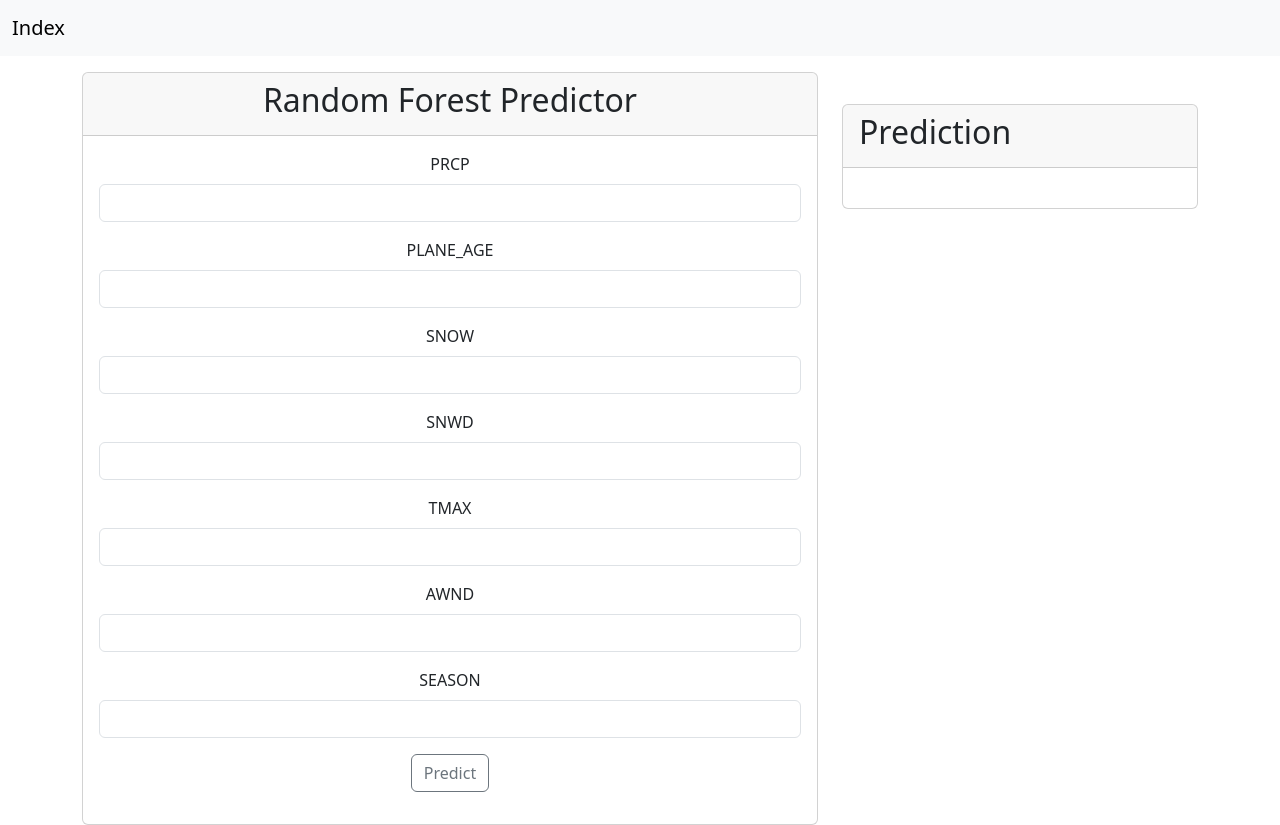
After one commit to Coke-GalPi/Deploy, a Flask app: template templates/randomForest.html in a window 1280 px wide. The commit adds this page. Run offline with Flask 3, Linux system fonts and the light colour scheme; the template is opened without the code that fills it, so the values that code supplies are empty.

Commit message:
solucion de carga de modelos

```diff
--- a/app/__init__.py
+++ /dev/null
@@ -1,6 +0,0 @@
-from flask import Flask
-
-app = Flask(__name__)
-app.config.from_object('config')
-
-from app import routes, models
--- a/config.py
+++ /dev/null
@@ -1,6 +0,0 @@
-import os
-
-basedir = os.path.abspath(os.path.dirname(__file__))
-
-class Config:
-    SECRET_KEY = os.environ.get('SECRET_KEY') or 'you-will-never-guess'
--- a/app/routes.py
+++ b/main.py
@@ -1,13 +1,12 @@
-from flask import render_template, jsonify, request
-from app import app
+from flask import Flask, request, jsonify, render_template
+import onnxruntime as rt
 import numpy as np
 
-# Cargar el modelo ONNX
-import onnxruntime as rt
+app = Flask(__name__)
 
-# Cargar el modelo ONNX
-#sessRF = rt.InferenceSession("data/random_forest_model.onnx")
-#sessDT = rt.InferenceSession("data/decision_tree_model.onnx")
+# Cargar los modelos ONNX
+sessRF = rt.InferenceSession("data/random_forest_model.onnx")
+sessDT = rt.InferenceSession("data/decision_tree_model.onnx")
 
 @app.route('/')
 @app.route('/index')
@@ -28,8 +27,12 @@ def predictRF():
     features = np.array(data['features'], dtype=np.float32).reshape(1, -1)
     input_name = sessRF.get_inputs()[0].name
     prediction = sessRF.run(None, {input_name: features})[0]
+    print(f'prediction: {prediction}')
     return jsonify({'prediction': prediction.tolist()})
 
 @app.route('/predictDT', methods=['POST'])
 def predictDT():
-    return "Not implemented yet."
+    pass
+
+if __name__ == '__main__':
+    app.run(debug=True)
--- a/run.py
+++ /dev/null
@@ -1,4 +0,0 @@
-from app import app
-
-if __name__ == "__main__":
-    app.run(debug=True)
--- a/app/templates/base.html
+++ b/templates/base.html
@@ -15,9 +15,7 @@
             </div>
         </nav>
 
-        <main>
-            {% block content %}{% endblock %}
-        </main>
+        {% block content %}{% endblock %}
 
         <script src="https://cdn.jsdelivr.net/npm/bootstrap@5.3.3/dist/js/bootstrap.bundle.min.js" integrity="sha384-YvpcrYf0tY3lHB60NNkmXc5s9fDVZLESaAA55NDzOxhy9GkcIdslK1eN7N6jIeHz" crossorigin="anonymous"></script>
     </body>
--- /dev/null
+++ b/templates/randomForest.html
@@ -0,0 +1,94 @@
+{% extends "base.html" %}
+
+{% block title %}
+    Random Forest Predictor
+{% endblock %}
+
+{% block content %}
+    <main>
+        <div class="container">
+            <div class="row">
+                <div class="col-md-8">
+                    <div class="card text-center mt-3">
+                        <div class="card-header">
+                            <h2>Random Forest Predictor</h2>
+                        </div>
+                        <div class="card-body">
+                            <form onsubmit="event.preventDefault(); predict();">
+                                <div class="row">
+                                    <div class="mb-3">
+                                        <label for="feature1" class="form-label">PRCP</label>
+                                        <input class="form-control" type="text" id="feature1" name="feature1">
+                                    </div>
+                                    <div class="mb-3">
+                                        <label for="feature2" class="form-label">PLANE_AGE</label>
+                                        <input class="form-control" type="text" id="feature2" name="feature2">
+                                    </div>
+                                </div>
+                                <div class="mb-3">
+                                    <label for="feature3" class="form-label">SNOW</label>
+                                    <input class="form-control" type="text" id="feature3" name="feature3">
+                                </div>
+                                <div class="mb-3">
+                                    <label for="feature4" class="form-label">SNWD</label>
+                                    <input class="form-control" type="text" id="feature4" name="feature4">
+                                </div>
+                                <div class="mb-3">
+                                    <label for="feature5" class="form-label">TMAX</label>
+                                    <input class="form-control" type="text" id="feature5" name="feature5">
+                                </div>
+                                <div class="mb-3">
+                                    <label for="feature6" class="form-label">AWND</label>
+                                    <input class="form-control" type="text" id="feature6" name="feature6">
+                                </div>
+                                <div class="mb-3">
+                                    <label for="feature7" class="form-label">SEASON</label>
+                                    <input class="form-control" type="text" id="feature7" name="feature7">
+                                </div>
+                                <div class="mb-3">
+                                    <input type="submit" value="Predict" class="btn btn-outline-secondary">
+                                </div>
+                            </form>
+                        </div>
+                    </div>
+                </div>
+                <div class="col-md-4 ">
+                    <div class="card text center mt-5">
+                        <div class="card-header">
+                            <h2>Prediction</h2>
+                        </div>
+                        <div class="card-body">
+                            <h4 id="result"></h4>
+                        </div>
+                    </div>
+                </div>
+            </div>
+        </div>
+    </main>
+
+    <script>
+        async function predict() {
+            const features = [
+                parseFloat(document.getElementById('feature1').value),
+                parseFloat(document.getElementById('feature2').value),
+                parseFloat(document.getElementById('feature3').value),
+                parseFloat(document.getElementById('feature4').value),
+                parseFloat(document.getElementById('feature5').value),
+                parseFloat(document.getElementById('feature6').value),
+                parseFloat(document.getElementById('feature7').value)
+            ];
+
+            const response = await fetch('http://localhost:5000/predictRF', {
+                method: 'POST',
+                headers: {
+                    'Content-Type': 'application/json',
+                },
+                body: JSON.stringify({ features }),
+            });
+
+            const result = await response.json();
+            document.getElementById('result').textContent = 'Prediction: ' + result.prediction;
+        }
+    </script>
+
+{% endblock %}
```
Also changed, not shown: app/static/js/randomForest.js (deleted, +0 -22 lines), app/templates/randomForest.html (deleted, +0 -69 lines), app/forms.py (deleted), app/models.py (deleted), templates/decisionTree.html (renamed from app/templates/decisionTree.html), templates/index.html (renamed from app/templates/index.html), 4 other files.
